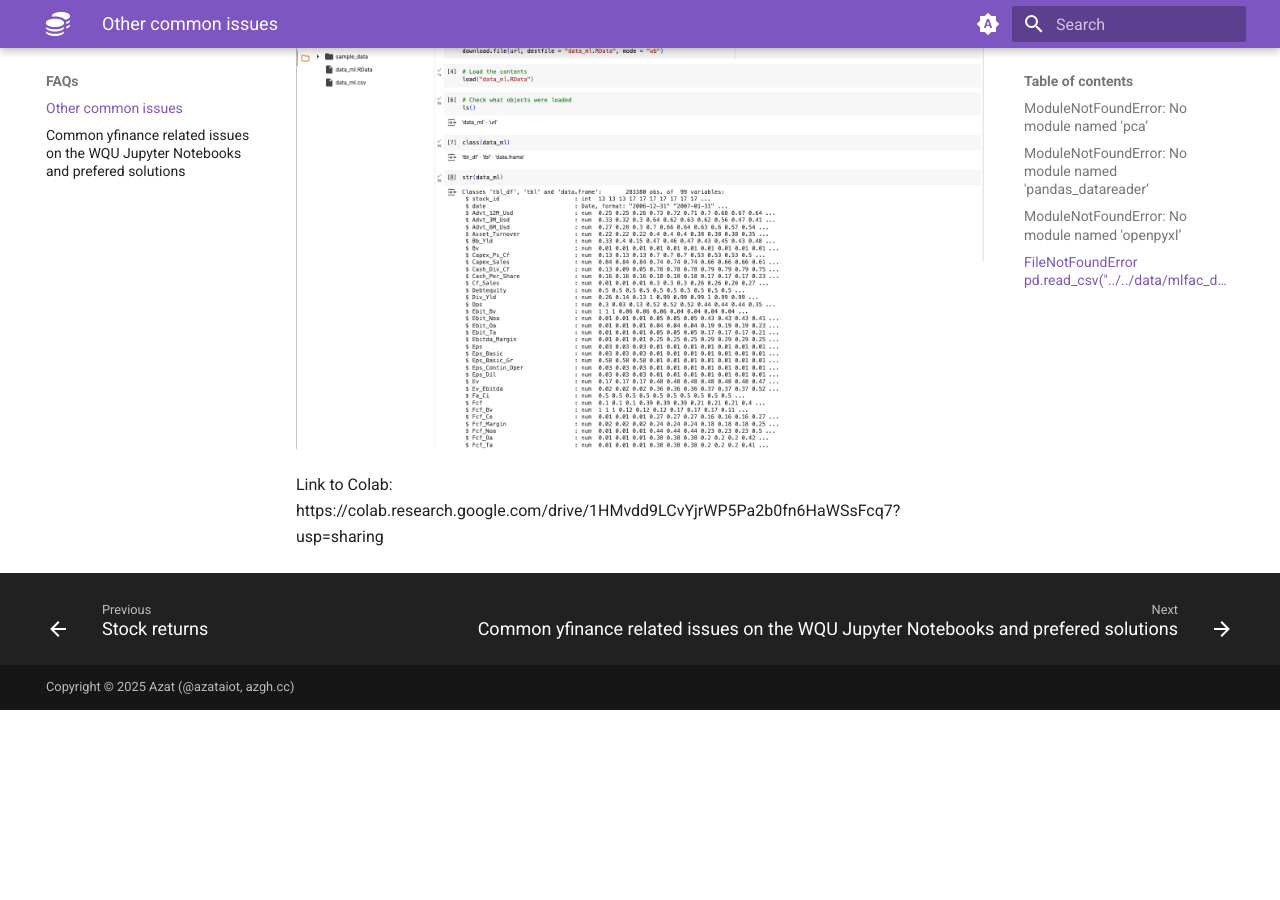
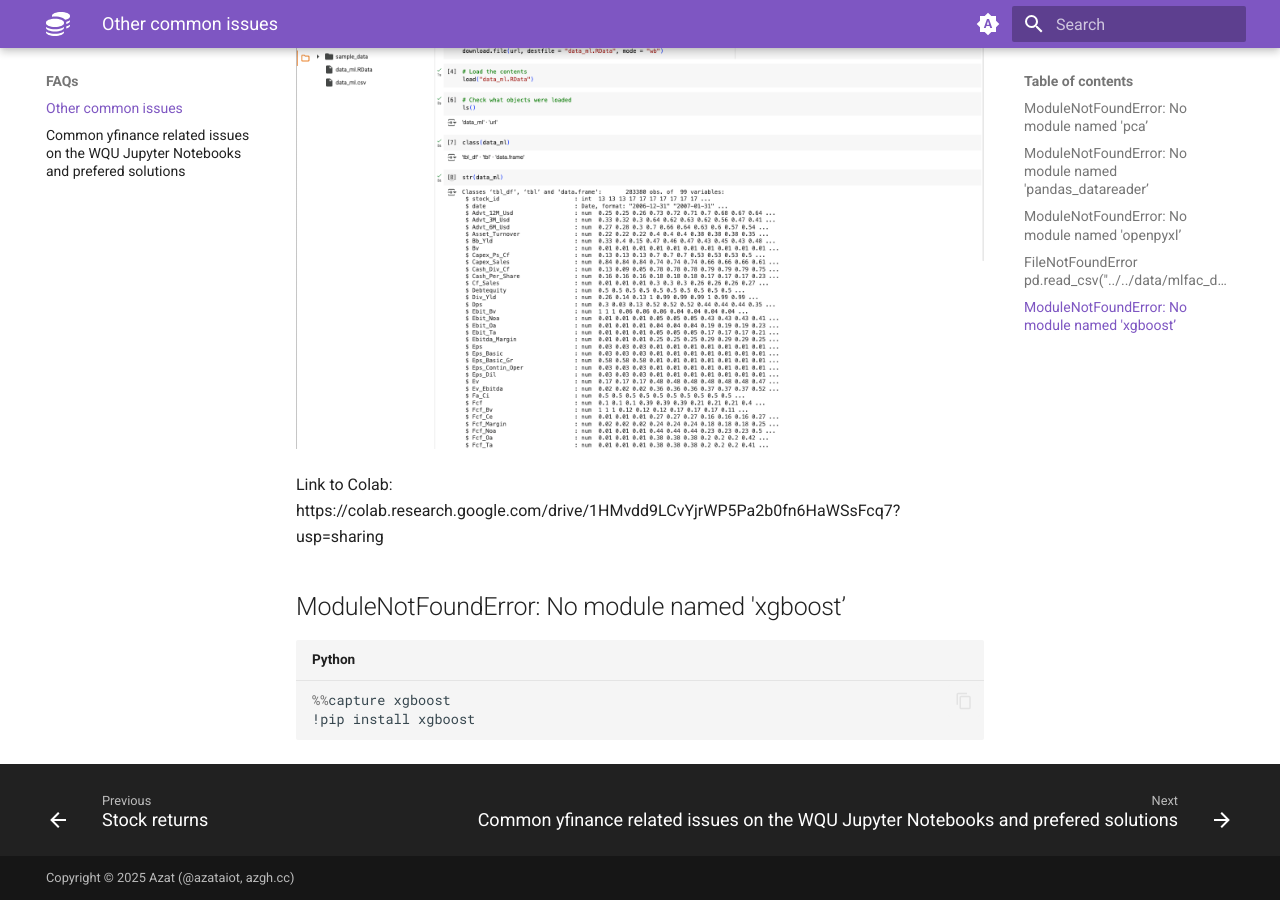
Before and after one commit to azataiot/wqu, an MkDocs documentation site: the page built from docs/FAQs/other.md, in a window 1280 px wide and 900 px high, scrolled down 1231 px. Built offline with MkDocs 1.6.1 and Material for MkDocs 9.7.7, drawn with Linux system fonts in a browser that asks for light colours; before the commit the page ends 1941 px from its top, so only the background shows below that.

Commit message:
Added error about xgboost

````diff
--- a/docs/FAQs/other.md
+++ b/docs/FAQs/other.md
@@ -34,3 +34,12 @@ The Colab notebook below has all the instructions and creates the correct CSV fi
 ![CleanShot 2025-06-06 at 14.15.28](./assets/CleanShot 2025-06-06 at 14.15.28.png)
 
 Link to Colab: https://colab.research.google.com/drive/1HMvdd9LCvYjrWP5Pa2b0fn6HaWSsFcq7?usp=sharing
+
+
+
+## ModuleNotFoundError: No module named 'xgboost’
+
+```python
+%%capture xgboost
+!pip install xgboost
+```
````
